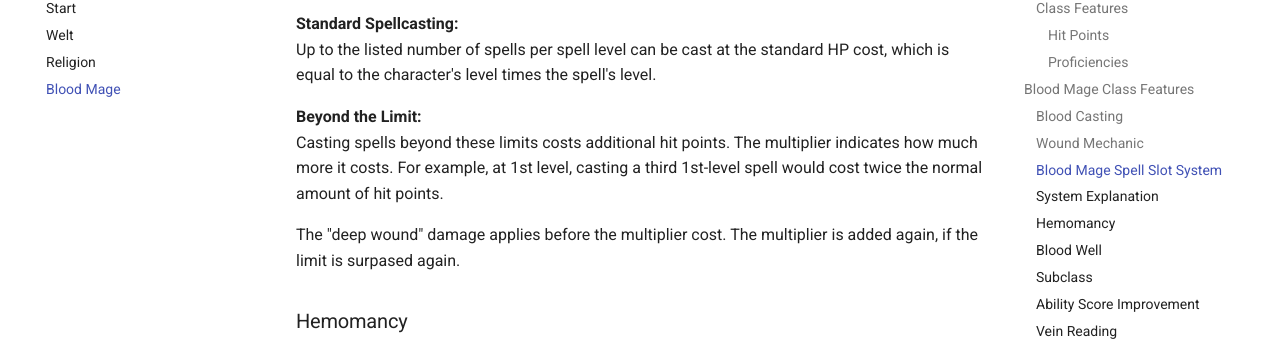
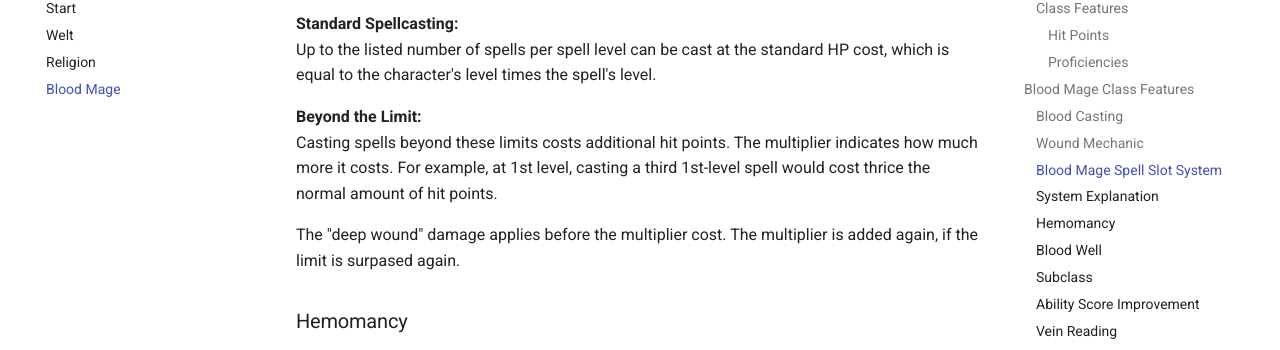
Before and after one commit to sleien/eclipsia, an MkDocs documentation site: the page built from docs/bloodmage.md, in a window 1280 px wide and 900 px high, scrolled down 3000 px. Shown: the part 127-477 px from the top of the window. Built offline with MkDocs 1.6.1 and Material for MkDocs 9.7.7, drawn with Linux system fonts in a browser that asks for light colours; some of the changed text lies outside the part shown.

Commit message:
blood mage whip update

```diff
--- a/docs/bloodmage.md
+++ b/docs/bloodmage.md
@@ -76,7 +76,7 @@ Risk of deep wounds on self-inflicted damage, with a d20 roll determining effect
 Up to the listed number of spells per spell level can be cast at the standard HP cost, which is equal to the character's level times the spell's level.
 
 **Beyond the Limit:**
-Casting spells beyond these limits costs additional hit points. The multiplier indicates how much more it costs. For example, at 1st level, casting a third 1st-level spell would cost twice the normal amount of hit points.
+Casting spells beyond these limits costs additional hit points. The multiplier indicates how much more it costs. For example, at 1st level, casting a third 1st-level spell would cost thrice the normal amount of hit points.
 
 The "deep wound" damage applies before the multiplier cost. The multiplier is added again, if the limit is surpased again.
 
```
Also changed, not shown: other parts of docs/bloodmage.md (+2 -0 lines), docs/pantheon.md (+8 -8 lines).
